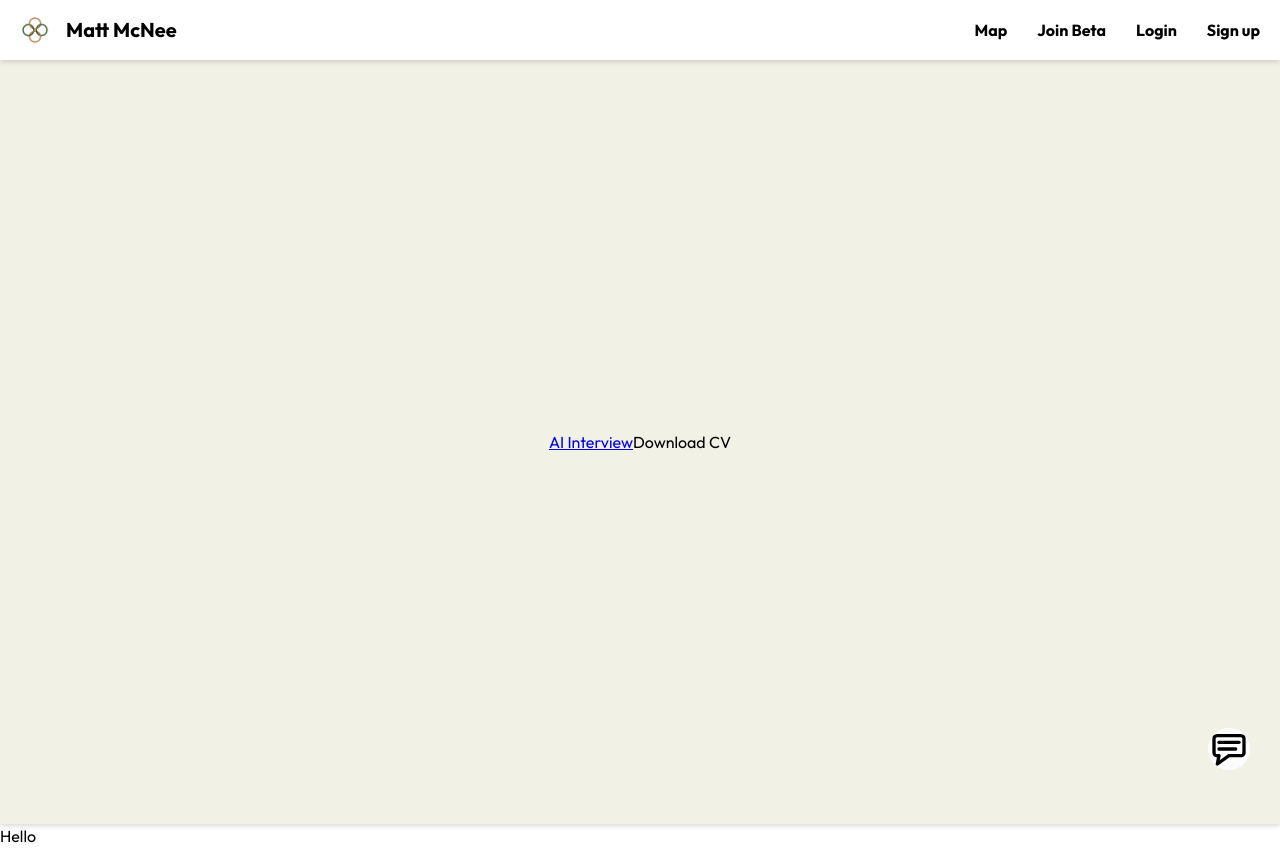
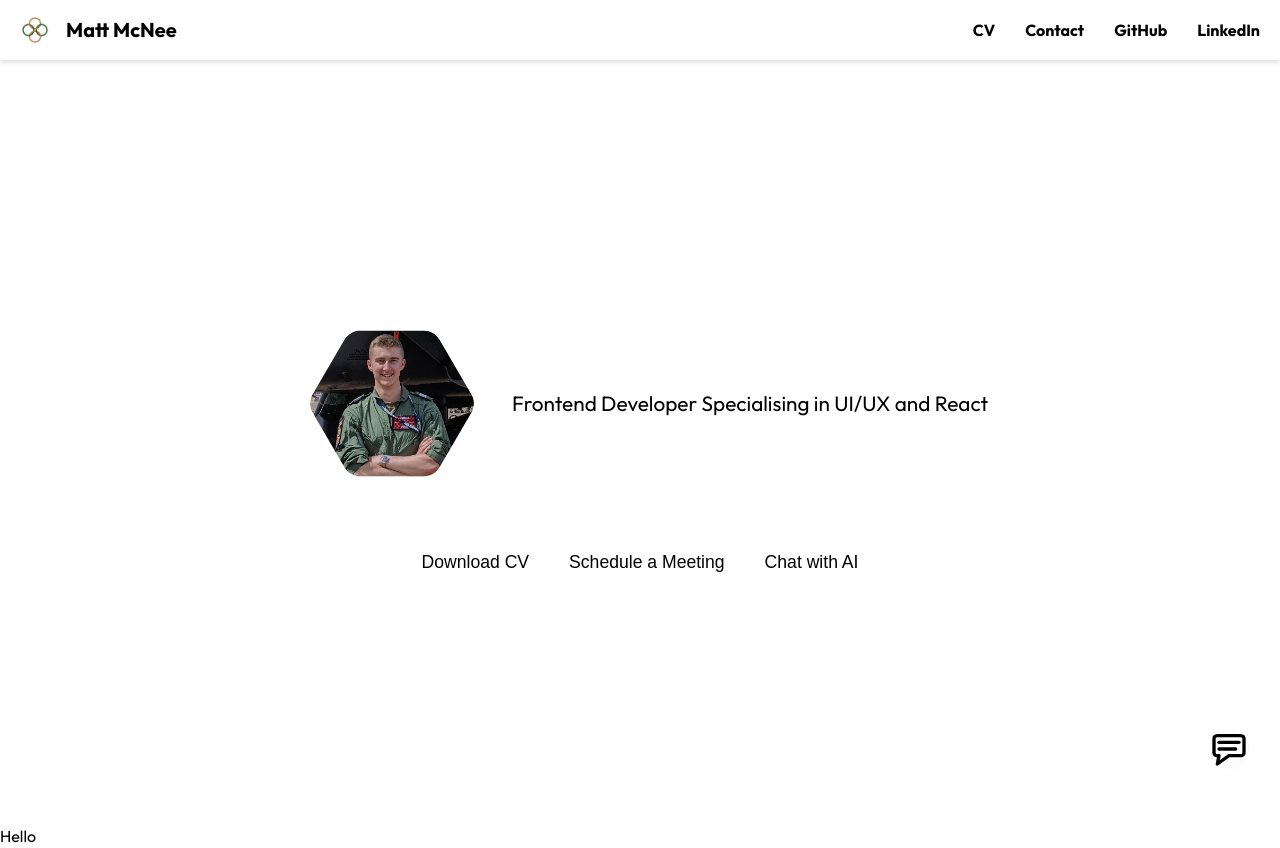
Before and after one commit to mattmcnee/portfolio, a React (Vite) app: page / in a window 1280 px wide. Built offline with nearby package versions, Linux system fonts and the light colour scheme.

Commit message:
tidied homepage

```diff
--- /dev/null
+++ b/src/components/Buttons.jsx
@@ -0,0 +1,37 @@
+import React from 'react';
+import './Buttons.scss';
+
+const BaseButton = ({ className, onClick, children, type = 'button', disabled = false }) => (
+  <button
+    type={type}
+    className={`btn ${className} ${disabled ? 'btn--disabled' : ''}`}
+    onClick={onClick}
+    disabled={disabled}
+  >
+    {children}
+  </button>
+);
+
+export const PrimaryButton = ({ onClick, children, type = 'button', disabled = false }) => (
+  <BaseButton className="btn-primary" onClick={onClick} type={type} disabled={disabled}>
+    {children}
+  </BaseButton>
+);
+
+export const SecondaryButton = ({ onClick, children, type = 'button', disabled = false }) => (
+  <BaseButton className="btn-secondary" onClick={onClick} type={type} disabled={disabled}>
+    {children}
+  </BaseButton>
+);
+
+export const TertiaryButton = ({ onClick, children, type = 'button', disabled = false }) => (
+  <BaseButton className="btn-tertiary" onClick={onClick} type={type} disabled={disabled}>
+    {children}
+  </BaseButton>
+);
+
+export const ClickableText = ({ onClick, children, type = 'button', disabled = false }) => (
+    <BaseButton className="btn-text" onClick={onClick} type={type} disabled={disabled}>
+      {children}
+    </BaseButton>
+);
--- /dev/null
+++ b/src/components/Buttons.scss
@@ -0,0 +1,49 @@
+.btn{
+    padding: 8px 12px;
+    background-color: #0a2612;
+    color: white;
+    border: none;
+    outline: none;
+    border-radius: 8px;
+    cursor: pointer;
+    margin: 10px 0;
+    text-align: left;
+    transition: transform 0.2s ease;
+    height: fit-content;
+    width: fit-content;
+
+    &:hover{
+        transform: scale(1.04);
+    }
+
+    &.btn-primary{
+        background-color: #0a2612;
+        color: white;
+    }
+
+    &.btn-secondary{
+        background-color: #575958;
+        color: white;
+    }
+
+    &.btn-tertiary{
+        background-color: transparent;
+        color: black;
+        padding: 8px 0px;
+    }
+
+    &.btn-text{
+        background-color: transparent;
+        color: black;
+        padding: 8px 0px;
+        margin: 2px 0px;
+
+        &:hover {
+            transform: scale(1.02);
+            span{
+                text-decoration: underline;
+                cursor: pointer;
+            }
+        }
+    }
+}
--- a/src/components/ChatboxOverlay.jsx
+++ b/src/components/ChatboxOverlay.jsx
@@ -4,9 +4,8 @@ import Chatbox from '/src/components/Chatbox';
 
 import './Chatbox.scss';
 
-const ChatboxOverlay = () => {
+const ChatboxOverlay = ({ setIsChatOpen, isChatOpen}) => {
     const [messages, setMessages] = useState([]);
-    const [isChatOpen, setIsChatOpen] = useState(false);
     const preprompt = `You are a candidate in a job interview answering questions.
     Potential relevant context is provided in the user's most recent question. MIRROR the TONE of this context. DO NOT claim to have experience not listed in this. DO NOT include the context UNLESS it addresses the user's message.
     Use ONLY the conversation history or relevant details about yourself in this context to answer questions. IF greeted or thanked, respond politely without requiring context; DO NOT USE "!"
--- /dev/null
+++ b/src/components/Hexagon.scss
@@ -0,0 +1,25 @@
+@keyframes pulse {
+    0% {
+      transform: scale(1);
+    }
+    25% {
+      transform: scale(1.02);
+    }
+    50% {
+        transform: scale(0.99);
+    }
+    75% {
+        transform: scale(1.01);
+    }
+    100% {
+      transform: scale(1);
+    }
+}
+
+.pulsing {
+  animation: pulse 1.1s infinite;
+}
+
+.hexagon-container{
+  cursor: pointer;
+}
--- /dev/null
+++ b/src/components/ImageHexagon.jsx
@@ -0,0 +1,58 @@
+import React, { useState, useEffect } from 'react';
+import headshot from '/src/assets/headshot.jpg';
+import './Hexagon.scss';
+
+const ImageHexagon = ({ size = 200, pulsing = false, spinning = false, clickable = false, uniqueId }) => {
+  const [rotation, setRotation] = useState(0);
+
+  const handleClick = () => {
+    if (clickable) {
+      setRotation((prevRotation) => prevRotation + 60);
+    }
+  };
+
+  // Handle continuous rotation when spinning is true
+  useEffect(() => {
+    let intervalId;
+    if (spinning) {
+      intervalId = setInterval(() => {
+        setRotation((prevRotation) => prevRotation + 60); // Adjust the increment for speed
+      }, 900); // 0.9 seconds
+    }
+
+    return () => {
+      clearInterval(intervalId); // Cleanup the interval on unmount or when spinning changes
+    };
+  }, [spinning]);
+
+  return (
+    <div className={`hexagon-container`} style={{ width: size, height: size }}>
+      <svg
+        width="44"
+        height="40"
+        viewBox="0 0 44 40"
+        className={`hexagon ${pulsing ? 'pulsing' : ''}`}
+        style={{ width: '100%', height: '100%' }}
+        onClick={handleClick}
+      >
+        <defs>
+          <clipPath id={`shield-clip-${uniqueId}`} style={{ transition: 'transform 0.3s ease', transform: `rotate(${rotation}deg)`, transformOrigin: '22px 20px' }}>
+            <path fillRule="evenodd" clipRule="evenodd" d="M4.5851 22.084C4.49931 21.943 4.42257 21.7973 4.35514 21.6477C4.11464 21.1171 3.99948 20.5558 4 20.0007C3.99948 19.4455 4.11464 18.8842 4.35514 18.3536C4.42257 18.204 4.49931 18.0583 4.5851 17.9173L11.5073 6.0507C11.5835 5.91454 11.6674 5.7833 11.7584 5.65756C12.0987 5.18542 12.5276 4.80679 13.0085 4.53125C13.4879 4.25539 14.0298 4.07603 14.6078 4.0197C14.7632 4.00424 14.9197 3.99782 15.0766 4.00065H28.8931L28.92 4.00074C30.3229 3.97371 31.6985 4.68703 32.4558 5.98517L39.4162 17.9174C39.5019 18.0582 39.5786 18.2038 39.646 18.3532C39.8866 18.884 40.0018 19.4453 40.0013 20.0007C40.0018 20.556 39.8866 21.1174 39.646 21.6481C39.5786 21.7975 39.5019 21.9431 39.4162 22.0839L32.4558 34.0161C31.6985 35.3143 30.3229 36.0276 28.92 36.0006L28.8931 36.0007H15.0766C14.9198 36.0035 14.7633 35.9971 14.608 35.9816C14.0299 35.9253 13.4879 35.7459 13.0084 35.47C12.527 35.1941 12.0977 34.8149 11.7571 34.342C11.6666 34.2168 11.5831 34.0861 11.5073 33.9506L4.5851 22.084Z" fill="black"/>
+          </clipPath>
+        </defs>
+
+        <image
+          href={headshot}
+          className="img"
+          width="44"
+          height="40"
+          clipPath={`url(#shield-clip-${uniqueId})`}
+          preserveAspectRatio="xMidYMid slice"
+          style={{ transition: 'transform 0.3s ease', transform: 'none' }}
+        />
+      </svg>
+    </div>
+  );
+};
+
+export default ImageHexagon;
--- a/src/components/Navbar.jsx
+++ b/src/components/Navbar.jsx
@@ -48,24 +48,16 @@ const Navbar = () => {
     setIsMenuOpen(!isMenuOpen);
   };
 
-  const NavLinks = () => (
+
+
+const NavLinks = () => (
     <>
-        {location.pathname !== '/' && (
-            <Link to="/" className="navbar-link" onClick={() => setIsMenuOpen(false)}>Home</Link>
-        )}
-        <Link to="/map" className="navbar-link" onClick={() => setIsMenuOpen(false)}>Map</Link>
-
-        {location.pathname !== '/beta' && (
-            <Link to="/beta" className="navbar-link" onClick={() => setIsMenuOpen(false)}>Join Beta</Link>
-        )}
-        {location.pathname !== '/login' && (
-            <div onClick={handleLogin} className="navbar-link">Login</div>
-        )}
-        {location.pathname !== '/signup' && (
-            <div onClick={handleSignup} className="navbar-link">Sign up</div>
-        )}
+        <Link to="/cv" className="navbar-link" onClick={() => setIsMenuOpen(false)}>CV</Link>
+        <Link to="/contact" className="navbar-link" onClick={() => setIsMenuOpen(false)}>Contact</Link>
+        <a href="https://github.com/mattmcnee" className="navbar-link" target="_blank" rel="noopener noreferrer">GitHub</a>
+        <a href="https://www.linkedin.com/in/matthew-mcnee/" className="navbar-link" target="_blank" rel="noopener noreferrer">LinkedIn</a>
     </>
-  );
+);
 
   return (
     <div className="navbar-container">
--- a/src/components/TextMask.jsx
+++ b/src/components/TextMask.jsx
@@ -49,7 +49,7 @@ const TextMask = ({
           Math.pow(charX - event.clientX, 2) + Math.pow(charY - event.clientY, 2)
         );
 
-        const maxDistance = 150;
+        const maxDistance = 160;
         const opacity =
           (distance > maxDistance ? 0 : Math.max(0, 1 - distance / maxDistance));
 
@@ -108,7 +108,7 @@ const TextMask = ({
       style={{
         backgroundColor: "transparent",
         position: "relative",
-        padding: "4rem 2rem 2rem 2rem",
+        padding: "4rem 2rem 2rem 4rem",
         cursor: "default",
         height: "100%",
         overflow: "hidden",
--- a/src/pages/Home.jsx
+++ b/src/pages/Home.jsx
@@ -1,22 +1,32 @@
-import React from 'react';
-import { Link } from 'react-router-dom';
+import React, { useState } from 'react';
+import { Link, useNavigate } from 'react-router-dom';
 import ChatboxOverlay from '/src/components/ChatboxOverlay';
 import Navbar from '/src/components/Navbar';
 import './Home.scss';
-import TextMask from '../components/TextMask';
-import codeTemplate from '/src/assets/code-template.json';
+import { TertiaryButton } from '/src/components/Buttons';
+import ImageHexagon from '/src/components/ImageHexagon';
 
 const Home = () => {
+    const navigate = useNavigate();
+    const [isChatOpen, setIsChatOpen] = useState(false);
+
     return (
         <div>
             <Navbar />
 
 
             <div className="homepage-banner">
-                <TextMask backgroundColor="#fff" words={codeTemplate}/>
                 <div className="homepage-content">
-                    <Link to='/map' className="get-started-button">AI Interview</Link>
-                    <div className='tagline'>Download CV</div>
+                    <div className='top-row'>
+                        <ImageHexagon clickable={true} />
+                        <div className='tagline'>Frontend Developer Specialising in UI/UX and React</div>
+                    </div>
+
+                    <div className='bottom-row'>
+                        <TertiaryButton onClick={() => navigate('/cv')}>Download CV</TertiaryButton>
+                        <TertiaryButton onClick={() => navigate('/cv')}>Schedule a Meeting</TertiaryButton>
+                        <TertiaryButton onClick={() => navigate('/cv')}>Chat with AI</TertiaryButton>
+                    </div>
                 </div>
             </div>
 
@@ -24,7 +34,7 @@ const Home = () => {
 
 
 
-            <ChatboxOverlay />
+            <ChatboxOverlay isChatOpen={isChatOpen} setIsChatOpen={setIsChatOpen} />
             {/* <iframe className='linkedin-embed' loading="lazy" src="https://www.linkedin.com/embed/feed/update/urn:li:ugcPost:7253018009873608704" height="848" width="504" frameBorder="0" allowFullScreen="" title="Embedded post"></iframe>
             <iframe className='linkedin-embed' loading="lazy" src="https://www.linkedin.com/embed/feed/update/urn:li:ugcPost:7245151802453594113" height="787" width="504" frameBorder="0" allowFullScreen="" title="Embedded post"></iframe> */}
         </div>
--- a/src/pages/Home.scss
+++ b/src/pages/Home.scss
@@ -3,8 +3,8 @@
     width: 100%;
     height: calc(var(--vh-page-top-only, 1vh) * 100);
     overflow: hidden; /* Prevents overflow */
-    box-shadow: 0 2px 5px rgba(0, 0, 0, 0.15);
-    background-color: #f1f1e6;
+    // box-shadow: 0 2px 5px rgba(0, 0, 0, 0.15);
+    // background-color: #f1f1f1;
     display: flex;
     flex-direction: column;
     justify-content: center;
@@ -15,11 +15,29 @@
         top: 50%;
         width: 100%;
         display: flex;
-        flex-direction: row;
+        flex-direction: column;
         justify-content: center;
         align-items: center;
         transform: translateY(calc(-50% + 30px));
-        z-index: 1; /* Ensures content is above the image */
+        z-index: 1;
+
+        .top-row, .bottom-row {
+            display: flex;
+            justify-content: center;
+            align-items: center;
+            flex-direction: row;
+            margin: 20px 0;
+
+            .btn {
+                margin: 0 20px;
+                font-size: 1.1rem;
+            }
+        }
+
+        .tagline{
+            font-size: 1.3rem;
+            margin-left: 20px;
+        }
     }
 }
 
```
Also changed, not shown: src/assets/headshot.jpg (added).
